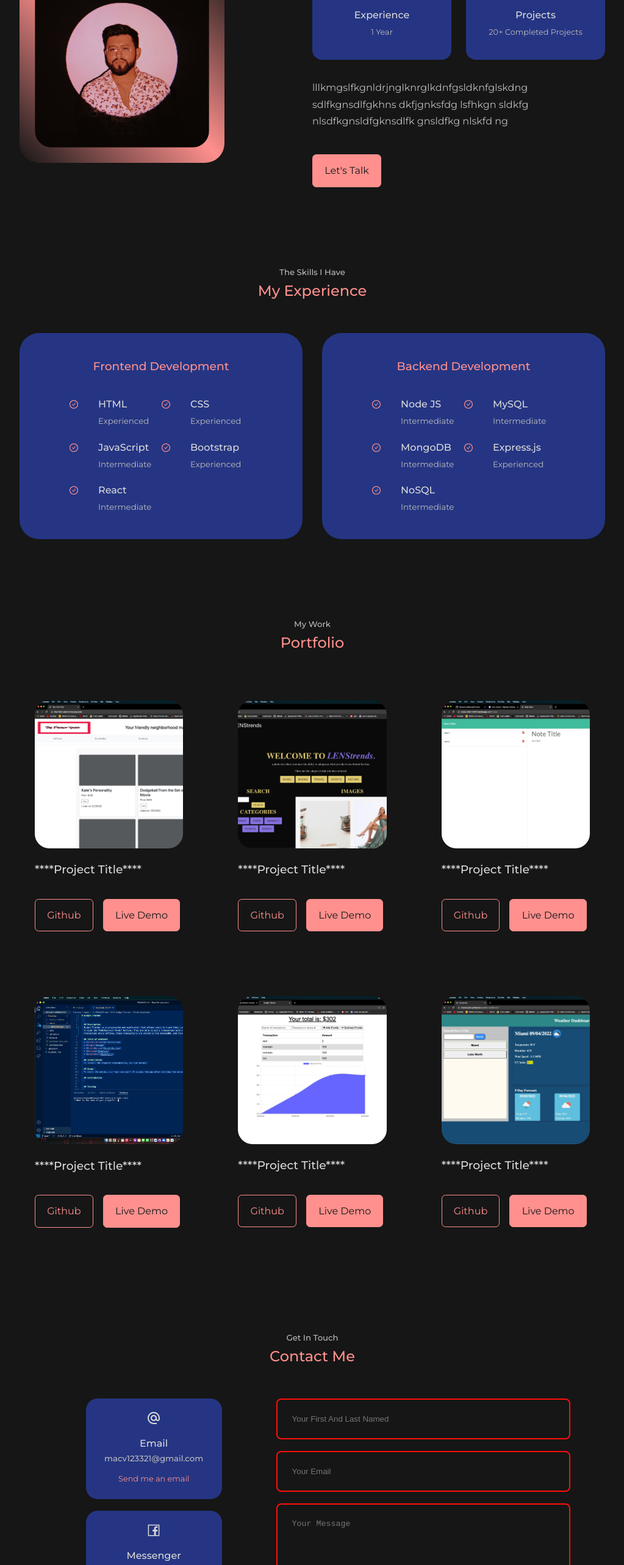
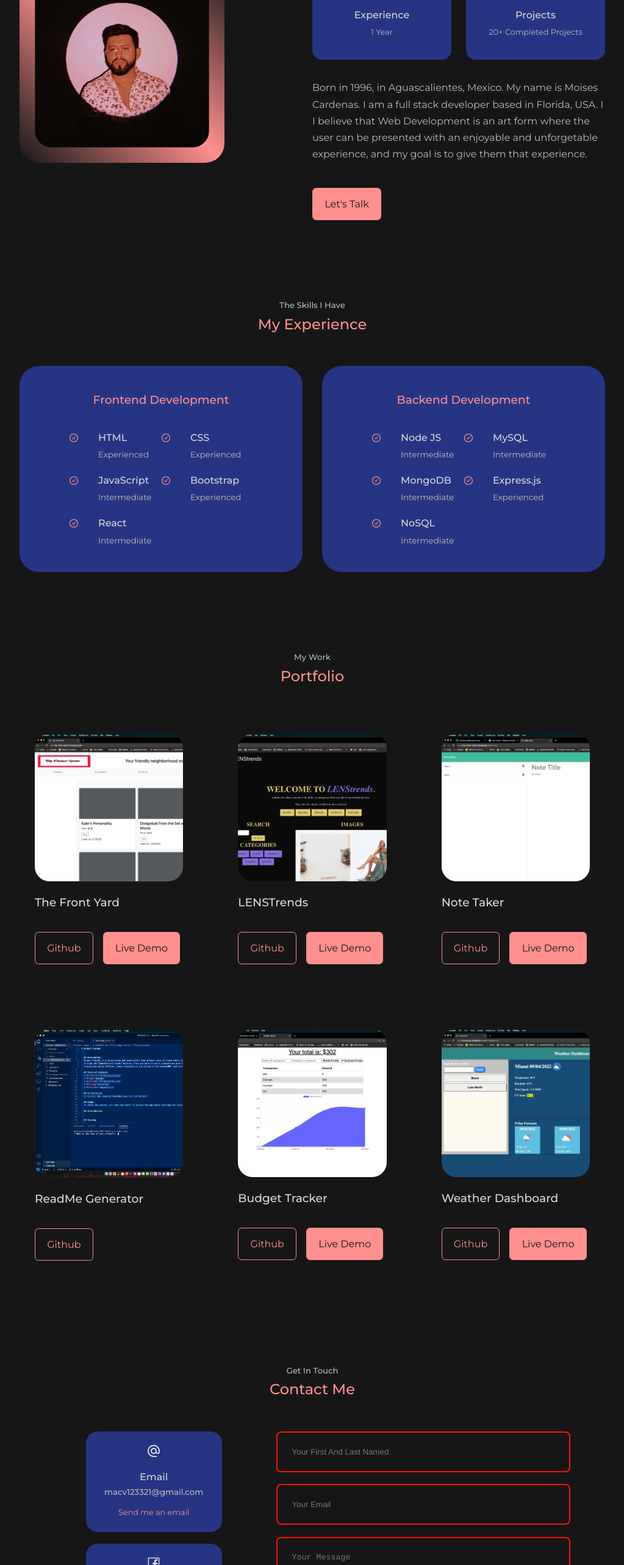
Before and after one commit to MoisesCard/reactPortfolio, a React (Create React App) app: page / in a window 1280 px wide. Shown: the part 1220-3786 px from the top of the page at 61% size, without its empty margins (128-1151 px from the left). Built offline with nearby package versions, Linux system fonts and the light colour scheme.

Commit message:
added finishing touches

```diff
--- a/src/components/About/About.js
+++ b/src/components/About/About.js
@@ -39,9 +39,9 @@ const About = () => {
           </div>
 
           <p>
-              lllkmgslfkgnldrjnglknrglkdnfgsldknfglskdng sdlfkgnsdlfgkhns
-              dkfjgnksfdg lsfhkgn sldkfg nlsdfkgnsldfgknsdlfk
-              gnsldfkg nlskfd ng
+              Born in 1996, in Aguascalientes, Mexico. My name is Moises Cardenas. I am a full stack developer
+              based in Florida, USA. I I believe that Web Development is an art form where the user can be presented with an
+              enjoyable and unforgetable experience, and my goal is to give them that experience.
           </p>
 
           <a href='#Contact' className='btn btn-primary'>Let's Talk</a>
--- a/src/components/Contact/Contact.js
+++ b/src/components/Contact/Contact.js
@@ -37,7 +37,7 @@ const Contact = () => {
             <AiOutlineFacebook className='contact_option-icon'/>
             <h4>Messenger</h4>
             <h5>Moises Cardenas</h5>
-            <a href='https://m.me/moises.cardenas.7'>Send me a message</a>
+            <a href='https://m.me/moises.cardenas.7' target="_blank">Send me a message</a>
           </article>
         </div>
 
--- a/src/components/Footer/Footer.js
+++ b/src/components/Footer/Footer.js
@@ -1,8 +1,8 @@
 import React from 'react'
 import "./footer.css"
-import {AiOutlineFacebook} from 'react-icons/ai'
+import {AiOutlineLinkedin} from 'react-icons/ai'
 import {AiOutlineInstagram} from 'react-icons/ai'
-import {AiOutlineTwitter} from 'react-icons/ai'
+import {AiOutlineGithub} from 'react-icons/ai'
 const Footer = () => {
   return (
     <footer>
@@ -17,9 +17,9 @@ const Footer = () => {
       </ul>
 
       <div className='footer_socials'>
-        <a href='https://facebook.com'><AiOutlineFacebook/></a>
-        <a href='https://instagram.com'><AiOutlineInstagram/></a>
-        <a href='https://twitter.com'><AiOutlineTwitter/></a>
+      <a href='https://linkedin.com/in/moises-cardenas-port' target='_blank'><AiOutlineLinkedin/></a>
+        <a href='https://instagram.com/moises.thegreat' target='_blank'><AiOutlineInstagram/></a>
+        <a href='https://github.com/MoisesCard' target='_blank'><AiOutlineGithub/></a>
       </div>
 
       <div className='footer_copyright'>
--- a/src/components/Header/CTA.js
+++ b/src/components/Header/CTA.js
@@ -5,7 +5,7 @@ const CTA = () => {
   return (
     <div className='cta'>
         <a href={CV} download className='btn'>Download CV</a>
-        <a href='#contact' className='btn btn-primary'>Let's Chat</a>
+        <a href='#Contact' className='btn btn-primary'>Let's Chat</a>
     </div>
   )
 }
--- a/src/components/Header/Header.js
+++ b/src/components/Header/Header.js
@@ -17,7 +17,7 @@ const Header = () => {
         <div className='me'>
           <img src={ME} alt='Photo of Moises'></img>
         </div>
-        <a href='#contact' className='scroll-down'>Scroll down</a>
+        <a href='#Contact' className='scroll-down'>Scroll down</a>
       </div>
     </header>
   )
--- a/src/components/Header/HeaderSocials.js
+++ b/src/components/Header/HeaderSocials.js
@@ -6,9 +6,9 @@ import {AiOutlineInstagram} from 'react-icons/ai'
 const HeaderSocials = () => {
   return (
     <div className='header_socials'>
-        <a href='https:://linkedin.com' target='_blank'><AiOutlineLinkedin/></a>
-        <a href='https:://github.com' target='_blank'><AiOutlineGithub/></a>
-        <a href='https:://instagram.com' target='_blank'><AiOutlineInstagram/></a>
+        <a href='https://linkedin.com/in/moises-cardenas-port' target='_blank'><AiOutlineLinkedin/></a>
+        <a href='https://github.com/MoisesCard' target='_blank'><AiOutlineGithub/></a>
+        <a href='https://instagram.com/moises.thegreat' target='_blank'><AiOutlineInstagram/></a>
     </div>
   )
 }
--- a/src/components/Portfolio/Portfolio.js
+++ b/src/components/Portfolio/Portfolio.js
@@ -17,21 +17,21 @@ const Portfolio = () => {
           <div className='portfolio_item-image'>
             <img src={IMG1} alt='The Front Yard'/>
           </div>
-          <h3>****Project Title****</h3>
+          <h3>The Front Yard</h3>
           <div className='portfolio_item-cta'>
-            <a href='https://github.com' className='btn' target='_blank'>Github</a>
-            <a href='https://.........com' className='btn btn-primary' target='_blank'>Live Demo</a>
+            <a href='https://github.com/robsquaadd/the-front-yard.git' className='btn' target='_blank'>Github</a>
+            <a href='https://the-front-yard.herokuapp.com/' className='btn btn-primary' target='_blank'>Live Demo</a>
           </div>
         </article>
 
         <article className='portfolio_items'>
           <div className='portfolio_item-image'>
-            <img src={IMG2} alt='LensTrends'/>
+            <img src={IMG2} alt='LENSTrends'/>
           </div>
-          <h3>****Project Title****</h3>
+          <h3>LENSTrends</h3>
           <div className='portfolio_item-cta'>
-            <a href='https://github.com' className='btn' target='_blank'>Github</a>
-            <a href='https://.........com' className='btn btn-primary' target='_blank'>Live Demo</a>
+            <a href='https://github.com/MoisesCard/Lens-Trends.git' className='btn' target='_blank'>Github</a>
+            <a href='https://moisescard.github.io/Lens-Trends/' className='btn btn-primary' target='_blank'>Live Demo</a>
           </div>
         </article>
 
@@ -39,10 +39,10 @@ const Portfolio = () => {
           <div className='portfolio_item-image'>
             <img src={IMG3} alt='Note Taker'/>
           </div>
-          <h3>****Project Title****</h3>
+          <h3>Note Taker</h3>
           <div className='portfolio_item-cta'>
-            <a href='https://github.com' className='btn' target='_blank'>Github</a>
-            <a href='https://.........com' className='btn btn-primary' target='_blank'>Live Demo</a>
+            <a href='https://github.com/MoisesCard/noteTaker.git' className='btn' target='_blank'>Github</a>
+            <a href='https://rocky-inlet-12261.herokuapp.com/' className='btn btn-primary' target='_blank'>Live Demo</a>
           </div>
         </article>
 
@@ -50,10 +50,9 @@ const Portfolio = () => {
           <div className='portfolio_item-image'>
             <img src={IMG4} alt='ReadMe Generator'/>
           </div>
-          <h3>****Project Title****</h3>
+          <h3>ReadMe Generator</h3>
           <div className='portfolio_item-cta'>
-            <a href='https://github.com' className='btn' target='_blank'>Github</a>
-            <a href='https://.........com' className='btn btn-primary' target='_blank'>Live Demo</a>
+            <a href='https://github.com/MoisesCard/ReadMe-generator.git' className='btn' target='_blank'>Github</a>
           </div>
         </article>
 
@@ -61,10 +60,10 @@ const Portfolio = () => {
           <div className='portfolio_item-image'>
             <img src={IMG5} alt='Budget Tracker'/>
           </div>
-          <h3>****Project Title****</h3>
+          <h3>Budget Tracker</h3>
           <div className='portfolio_item-cta'>
-            <a href='https://github.com' className='btn' target='_blank'>Github</a>
-            <a href='https://.........com' className='btn btn-primary' target='_blank'>Live Demo</a>
+            <a href='https://github.com/MoisesCard/budgetTracker.git' className='btn' target='_blank'>Github</a>
+            <a href='https://warm-springs-90553.herokuapp.com/' className='btn btn-primary' target='_blank'>Live Demo</a>
           </div>
         </article>
 
@@ -72,10 +71,10 @@ const Portfolio = () => {
           <div className='portfolio_item-image'>
             <img src={IMG6} alt='Weather Dashboard'/>
           </div>
-          <h3>****Project Title****</h3>
+          <h3>Weather Dashboard</h3>
           <div className='portfolio_item-cta'>
-            <a href='https://github.com' className='btn' target='_blank'>Github</a>
-            <a href='https://.........com' className='btn btn-primary' target='_blank'>Live Demo</a>
+            <a href='https://github.com/MoisesCard/weather-dashboard.git' className='btn' target='_blank'>Github</a>
+            <a href='https://moisescard.github.io/weather-dashboard/' className='btn btn-primary' target='_blank'>Live Demo</a>
           </div>
         </article>
       </div>
```
